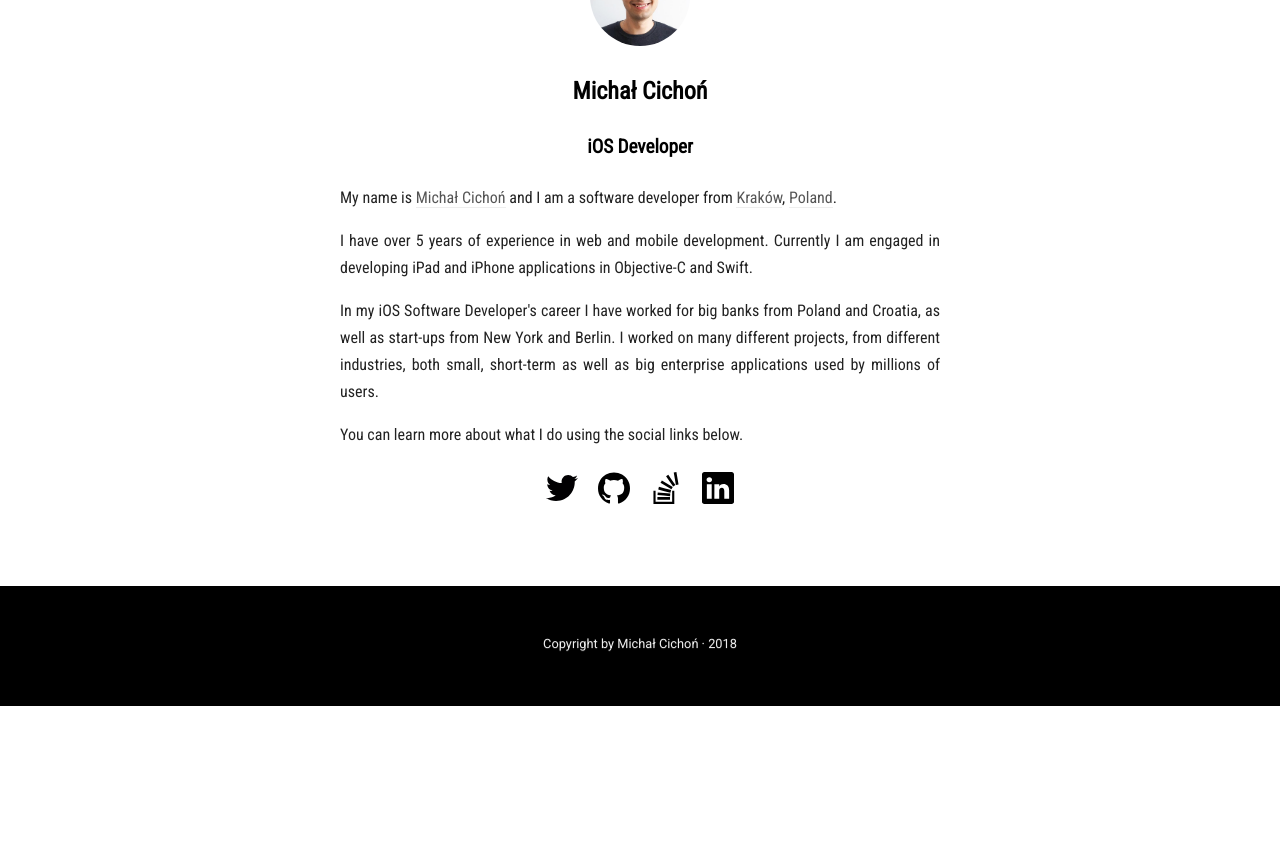
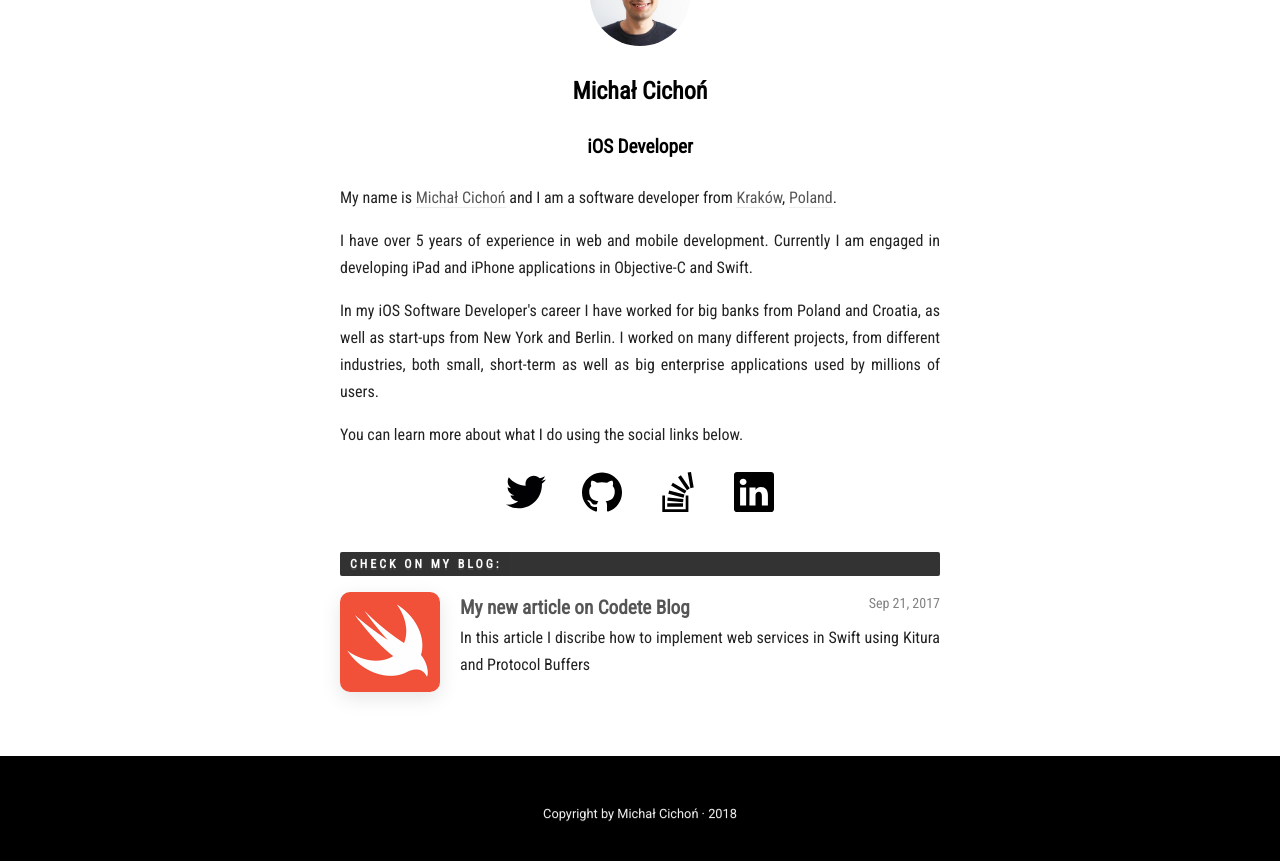
Before and after one commit to michalcichon/michalcichon.github.io, a Jekyll site: the page built from index.html, in a window 1280 px wide, cut to the strip 204-1080 px from the top of the page. Shown: the top 861 px of the strip. Built offline with Jekyll 4.4.1, drawn with Linux system fonts in a browser that asks for light colours; before the commit the page ends 910 px from its top, so only the background shows below that.

Commit message:
Display newest blog post on main page

```diff
--- a/index.html
+++ b/index.html
@@ -19,3 +19,29 @@ layout: default
     <li><a class="linkedin" href="https://www.linkedin.com/in/michalcichon" title="LinkedIn"><span>michalcichon</span></a></li>
   </ul>
 </div>
+
+<h3 class="check-on-blog">
+  <a href="blog">Check on my blog:</a>
+</h3>
+
+<div class="blog">
+  <ul class="post-list">
+    {% assign post = site.posts | first %}
+      <li class="post-element">
+        {% if post.thumbnail %}
+          <a class="link-around-image" {% if post.background %}style="background-color: {{post.background}}"{% endif %} href="{{ post.url | relative_url }}"><img class="post-thumbnail" src="{{site.url}}/assets/thumbnails/{{post.thumbnail}}" alt=""></a>
+          {% else %}
+          <a class="link-around-image thumbnail-default-background" href="{{ post.url | relative_url }}"><img class="post-thumbnail" src="{{site.url}}/assets/thumbnails/default.png" alt=""></a>
+        {% endif %}
+
+        {% assign date_format = site.minima.date_format | default: "%b %-d, %Y" %}
+        <span class="post-meta">{{ post.date | date: date_format }}</span>
+
+        <h2>
+          <a class="post-link" href="{{ post.url | relative_url }}">{{ post.title | escape }}</a>
+        </h2>
+        <a class="no-decoration" href="{{ post.url | relative_url }}"><p class="post-description">{{post.description}}</p></a>
+      </li>
+      <li style="clear: both; height: 10px;"></li>
+  </ul>
+</div>
```
Also changed, not shown: css/main.css (+33 -17 lines), css/main.min.css.
